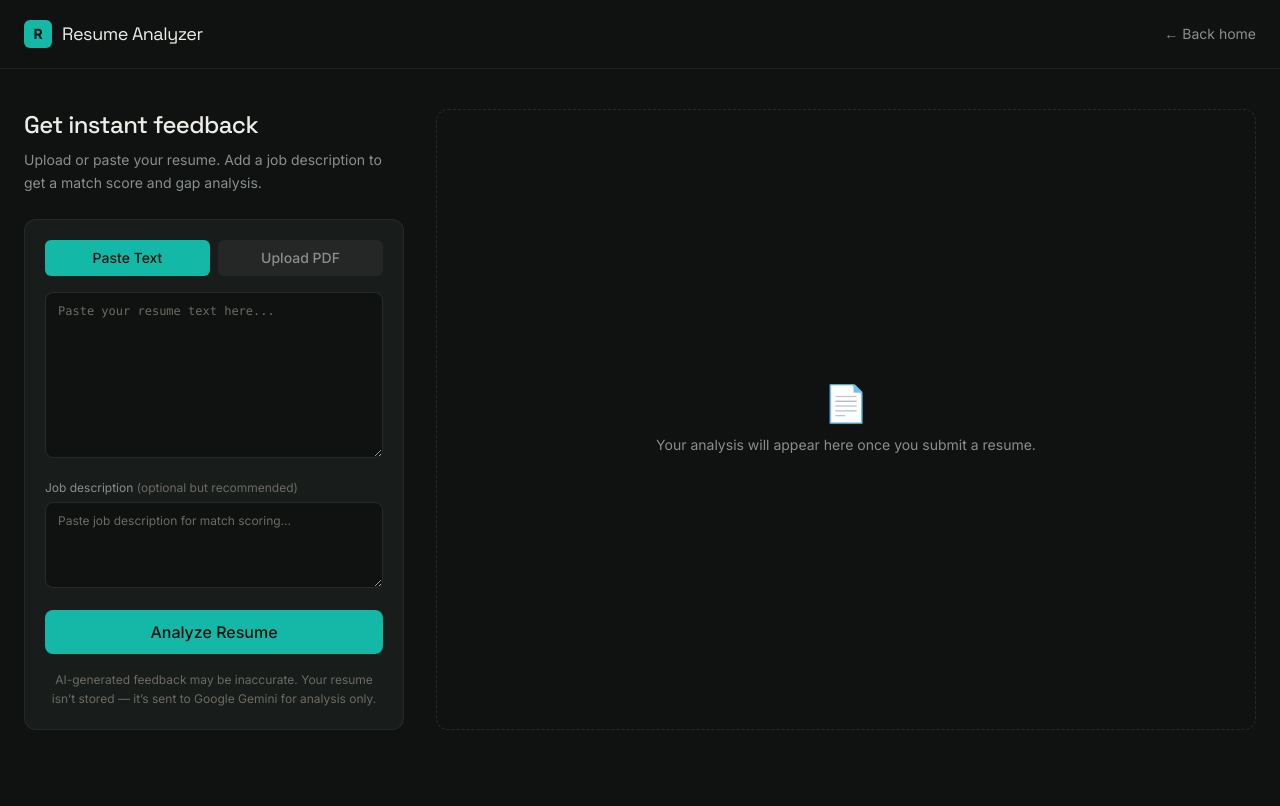
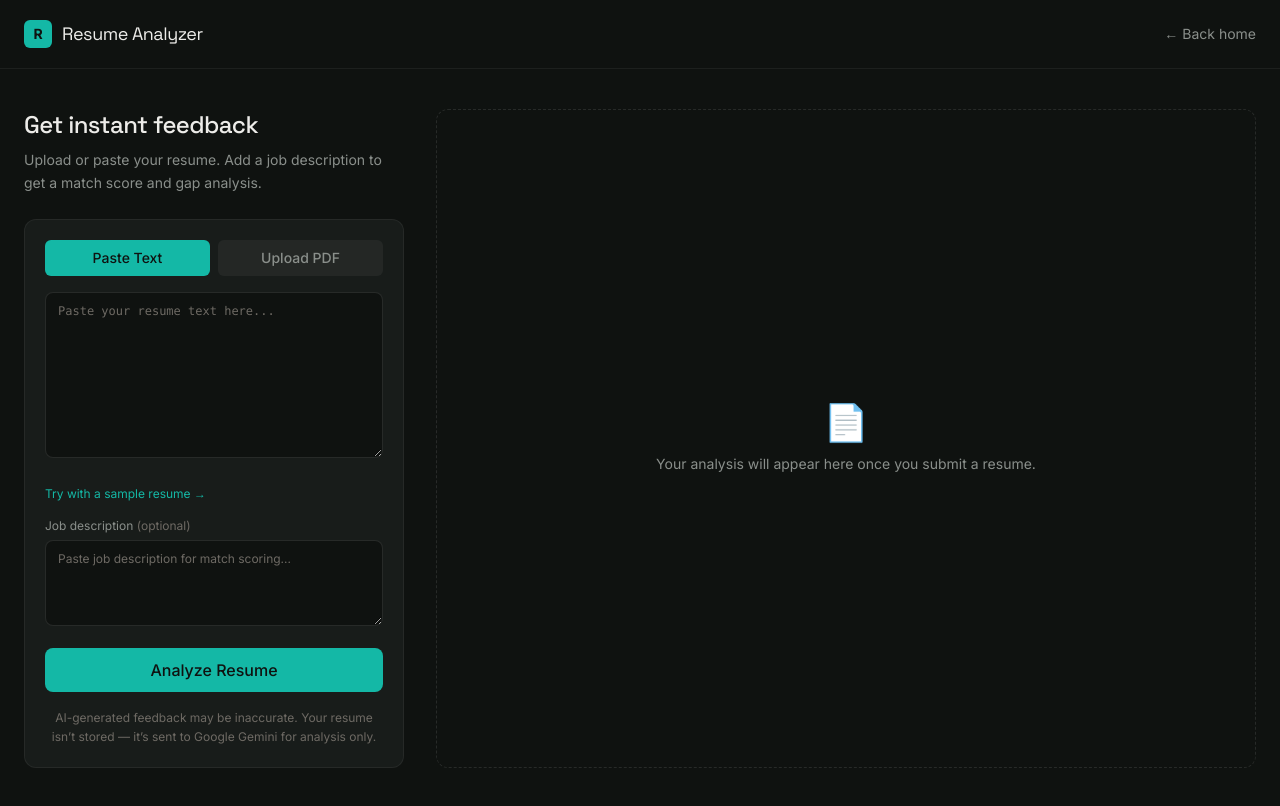
Before and after one commit to rondale-bufete/ai-resume-analyzer, a Next.js app: page /analyze in a window 1280 px wide. Built offline with nearby package versions, Linux system fonts and the light colour scheme.

Commit message:
+: added preset of sample resume text for instant analyze testing

```diff
--- a/components/ResumeInput.js
+++ b/components/ResumeInput.js
@@ -1,6 +1,31 @@
 "use client";
 
 import { useState } from "react";
+
+const SAMPLE_RESUME = `John Doe
+john.doe@email.com | (555) 012-3456 | linkedin.com/in/johndoe
+
+SUMMARY
+Frontend developer with 2 years of experience building web applications using React and Next.js. Passionate about clean UI and performance.
+
+EXPERIENCE
+Junior Frontend Developer — Company X Inc.
+June 2023 - Present
+- Worked on the company website using React
+- Fixed bugs and helped with new features
+- Collaborated with the design team
+
+Freelance Web Developer
+January 2022 - May 2023
+- Built websites for small businesses
+- Used HTML, CSS, and JavaScript
+
+EDUCATION
+BS in Computer Science
+State University, 2022
+
+SKILLS
+JavaScript, React, HTML, CSS, Git, Figma`;
 
 export default function ResumeInput({ onAnalyze, loading }) {
     const [inputMode, setInputMode] = useState("paste");
@@ -8,6 +33,12 @@ export default function ResumeInput({ onAnalyze, loading }) {
     const [file, setFile] = useState(null);
     const [jobDescription, setJobDescription] = useState("");
     const [isDragging, setIsDragging] = useState(false);
+
+    function handleUseSample() {
+        setInputMode("paste");
+        setFile(null);
+        setResumeText(SAMPLE_RESUME);
+    }
 
     function validateAndSetFile(selected) {
         if (selected && selected.type === "application/pdf") {
@@ -90,9 +121,7 @@ export default function ResumeInput({ onAnalyze, loading }) {
                     onDragOver={handleDragOver}
                     onDragLeave={handleDragLeave}
                     onDrop={handleDrop}
-                    className={`border-2 border-dashed rounded-lg p-6 text-center transition-colors ${isDragging
-                        ? "border-[#14B8A6] bg-[#14B8A6]/[0.06]"
-                        : "border-white/10"
+                    className={`border-2 border-dashed rounded-lg p-6 text-center transition-colors ${isDragging ? "border-[#14B8A6] bg-[#14B8A6]/[0.06]" : "border-white/10"
                         }`}
                 >
                     <input
@@ -117,9 +146,17 @@ export default function ResumeInput({ onAnalyze, loading }) {
                 </div>
             )}
 
+            <button
+                type="button"
+                onClick={handleUseSample}
+                className="text-xs text-[#14B8A6] hover:underline"
+            >
+                Try with a sample resume →
+            </button>
+
             <div>
                 <label className="block text-xs text-[#8A8F8B] mb-1.5">
-                    Job description <span className="text-[#6E6A64]">(optional but recommended)</span>
+                    Job description <span className="text-[#6E6A64]">(optional)</span>
                 </label>
                 <textarea
                     rows={4}
```
